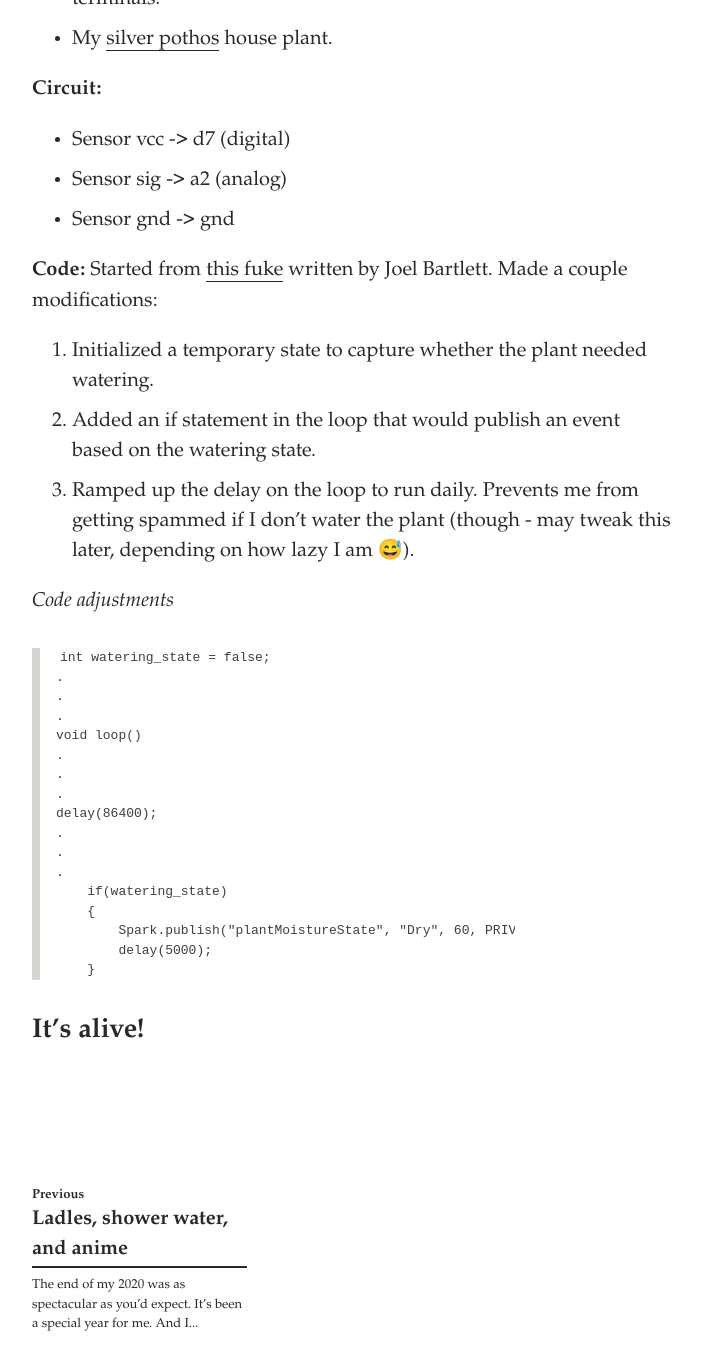
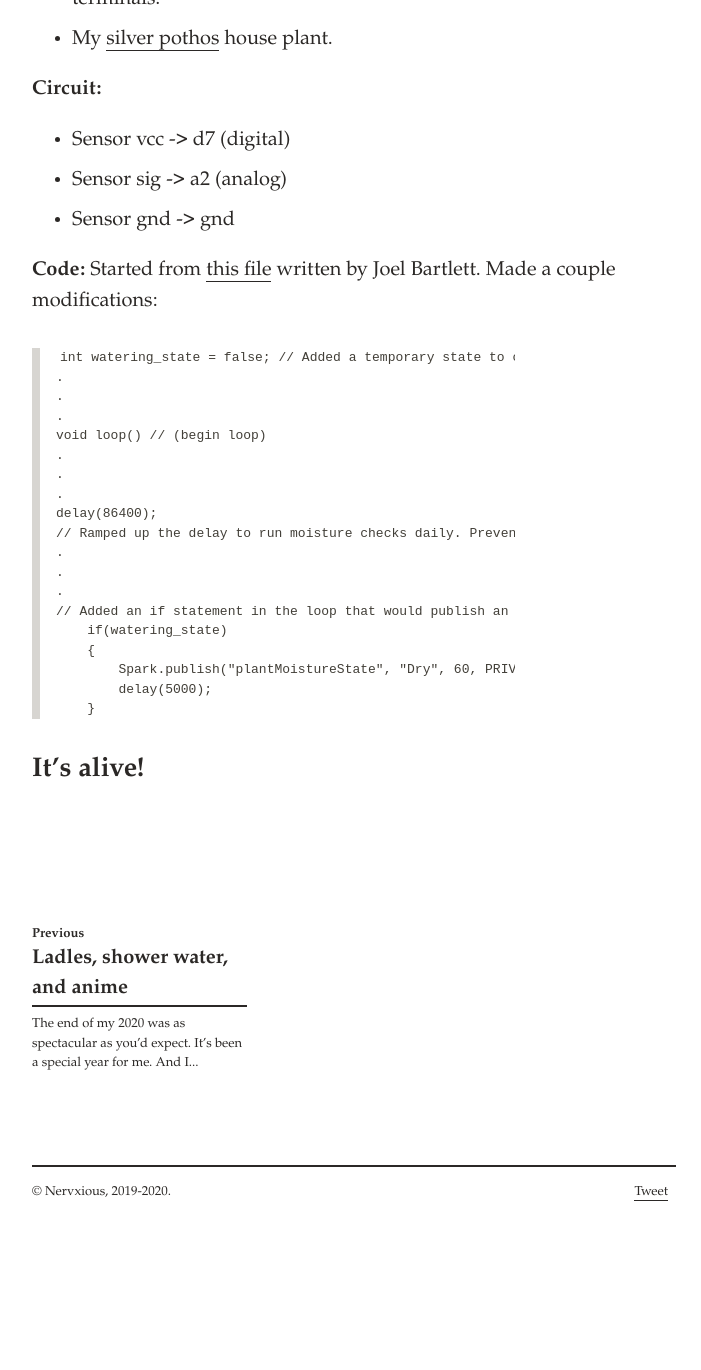
Before and after one commit to svvchen/nervxious, a Jekyll site: the page built from _posts/2021-03-08-hardware-p1.markdown, in a window 1280 px wide and 1400 px high, scrolled down 1206 px. Shown: the top 1370 px of the window, without its empty margins (286-987 px from the left). Built offline with Jekyll 4.4.1, drawn with Linux system fonts in a browser that asks for light colours; comment, search, counter and statistics services are not loaded; after the commit the page ends 2425 px from its top, so only the background shows below that.

Commit message:
Update 2021-03-08-hardware-p1.markdown

````diff
--- a/_posts/2021-03-08-hardware-p1.markdown
+++ b/_posts/2021-03-08-hardware-p1.markdown
@@ -22,31 +22,26 @@ Because I can barely take care of myself, much less another living thing.
 * Sensor gnd -> gnd
 
 **Code:**
-Started from [this fuke](https://github.com/sparkfun/Inventors_Kit_For_Photon_Experiments/blob/master/03-PlantMonitor/Code/02-InternetHouseplantMonitor/InternetHouseplantMonitor.ino) written by Joel Bartlett. Made a couple modifications:
-
-1. Initialized a temporary state to capture whether the plant needed watering.
-2. Added an if statement in the loop that would publish an event based on the watering state.
-3. Ramped up the delay on the loop to run daily. Prevents me from getting spammed if I don't water the plant (though - may tweak this later, depending on how lazy I am 😅).
-
-_Code adjustments_
+Started from [this file](https://github.com/sparkfun/Inventors_Kit_For_Photon_Experiments/blob/master/03-PlantMonitor/Code/02-InternetHouseplantMonitor/InternetHouseplantMonitor.ino) written by Joel Bartlett. Made a couple modifications:
 ```
-int watering_state = false;
+int watering_state = false; // Added a temporary state to capture whether the plant needed watering.
 .
 .
 .
-void loop()
+void loop() // (begin loop)
 .
 .
 .
 delay(86400);
+// Ramped up the delay to run moisture checks daily. Prevents me from getting spammed if I don't water the plant.
 .
 .
 .
+// Added an if statement in the loop that would publish an event based on the watering state.
     if(watering_state)
     {
         Spark.publish("plantMoistureState", "Dry", 60, PRIVATE);
         delay(5000);
     }
 ```
-
 ## It's alive!
````
